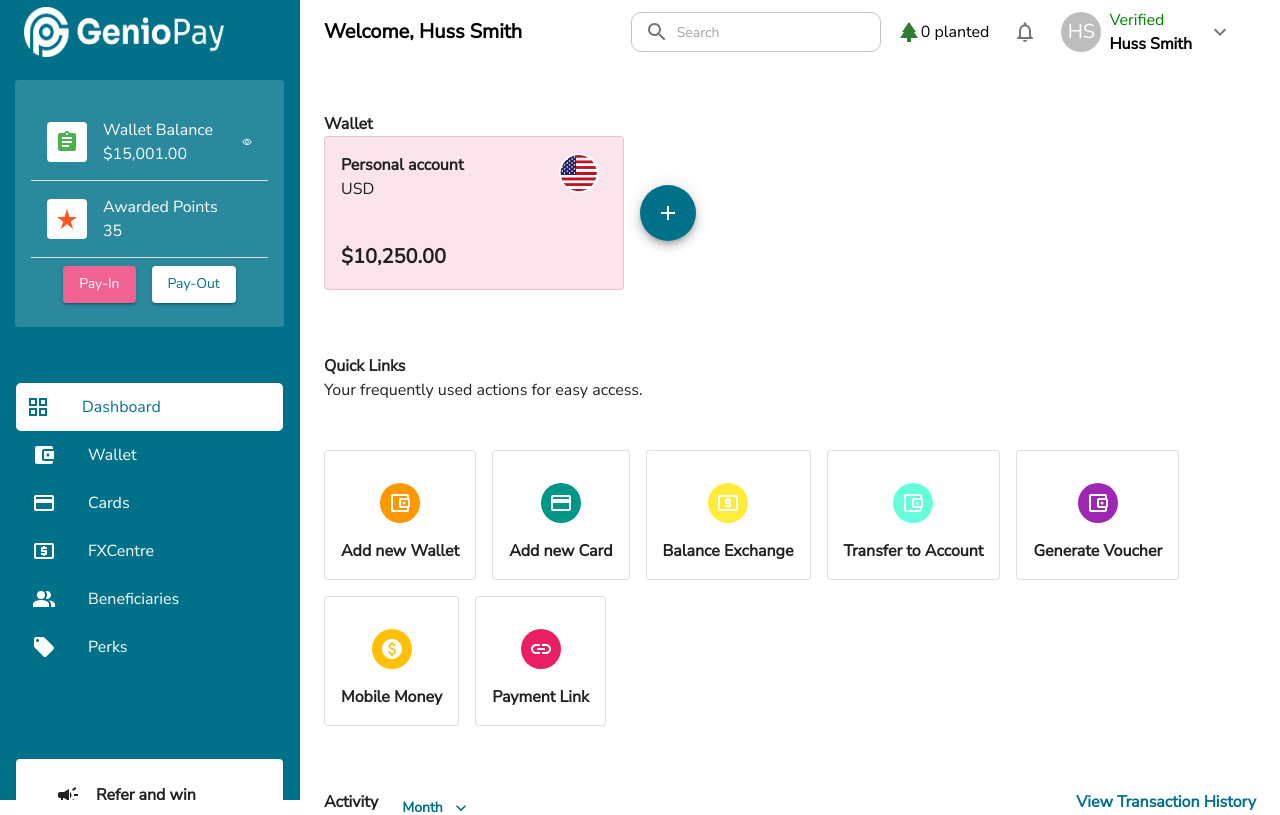
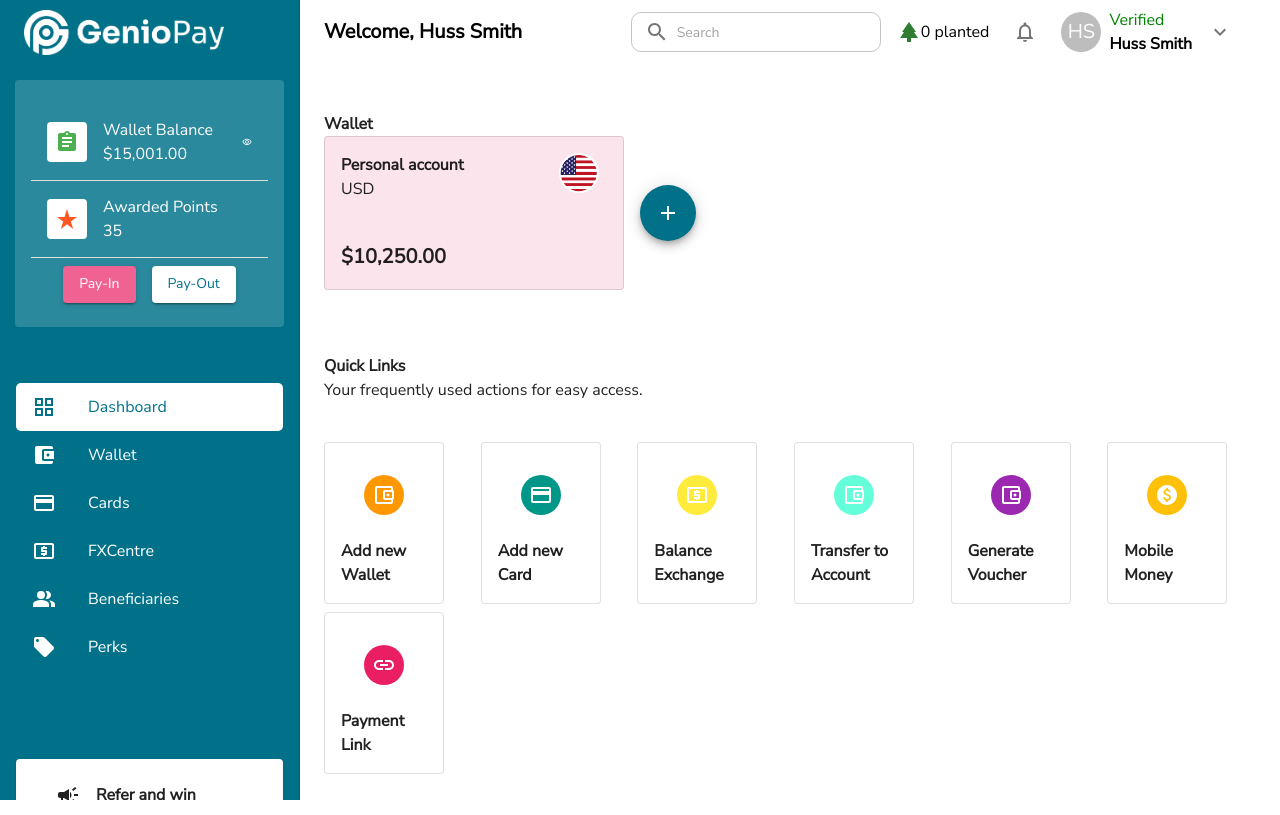
Before and after one commit to GodsonAddy/genio, a React (Create React App) app: page / in a window 1280 px wide. Shown: the top 815 px of the page. Built offline with nearby package versions, Linux system fonts and the light colour scheme.

Commit message:
responsive 1

```diff
--- a/src/Components/DrawerItems/Dashboard/index.js
+++ b/src/Components/DrawerItems/Dashboard/index.js
@@ -129,6 +129,7 @@ export default function Dashboard() {
                 display='flex'
                 justifyContent="center"
                 alignItems="center"
+
               >
                 <Fab
                   aria-label="add"
@@ -158,15 +159,17 @@ export default function Dashboard() {
               display="flex"
               direction="row"
               marginTop={4}
-              spacing={2}
+              spacing={1}
 
 
             >
               {lists.map(({ title, icon: Icon, id, color }) => (
-                <Grid item key={id} >
-                  <Paper
+                <Grid item key={id} xs={6} sm={2} style={{ display: "flex" }}>
+                  <Box
                     key={id}
                     variant="outlined"
+                    component={Paper}
+                    sx={{ width: 120 }}
                   >
                     <Grid
                       container
@@ -175,6 +178,7 @@ export default function Dashboard() {
                       padding={2}
                       justifyContent="center"
                       alignItems="center"
+                      spacing={1}
                     >
                       <Grid item marginTop={2}>
                         <Avatar sx={{ bgcolor: color }}> <Icon /> </Avatar>
@@ -184,7 +188,7 @@ export default function Dashboard() {
                       </Grid>
                     </Grid>
 
-                  </Paper>
+                  </Box>
                 </Grid>
               ))}
             </Grid>
@@ -238,7 +242,7 @@ export default function Dashboard() {
           alignItems="flex-end"
           marginTop={2}
         >
-          <Grid item>
+          <Grid item >
             <Grid
               container
               display="flex"
@@ -257,7 +261,7 @@ export default function Dashboard() {
             </Grid>
           </Grid>
 
-          <Grid item>
+          <Grid item >
             <Grid
               container
               display="flex"
@@ -275,7 +279,7 @@ export default function Dashboard() {
             </Grid>
           </Grid>
 
-          <Grid item>
+          <Grid item >
             <Grid
               container
               display="flex"
--- a/src/Components/DrawerItems/Wallet/index.js
+++ b/src/Components/DrawerItems/Wallet/index.js
@@ -50,7 +50,7 @@ export default function Wallet() {
 
             <Grid container display="flex" flexDirection="row" spacing={2}>
                 {/* Box 1 */}
-                <Grid item xs={5}>
+                <Grid item xs={12} sm={5}>
                     <Box component={Paper} spacing={2} padding={2} marginTop={2} variant="outlined">
                         <Grid container display="flex" flexDirection="column">
                             <Grid item>
@@ -90,7 +90,7 @@ export default function Wallet() {
                 </Grid>
 
                 {/* Box 2 */}
-                <Grid item xs={7}>
+                <Grid item xs={12} sm={7}>
 
                     <Box
                         component={Paper}
--- a/src/Components/UserDashboard/index.js
+++ b/src/Components/UserDashboard/index.js
@@ -51,11 +51,7 @@ const StyledList = styled(List)({
   // selected and (selected + hover) states
   "&& .Mui-selected, && .Mui-selected:hover": {
     backgroundColor: "white",
-
-    fontWeight: "medium",
-
-    paddingRight: 10,
-    paddingLeft: 10,
+    fontWeight: "bolder",
     borderRadius: 5,
 
     "&, & .MuiListItemIcon-root": {
@@ -208,7 +204,7 @@ function UserDashboard({ children, props }) {
         >
           <Toolbar>
 
-            <img src={geniopay} alt="" color="inherit" width="200" height="50" />
+            <img src={geniopay} alt="" color="inherit" width="200" height="45" />
           </Toolbar>
 
           {/* Payin/Payout */}
```
